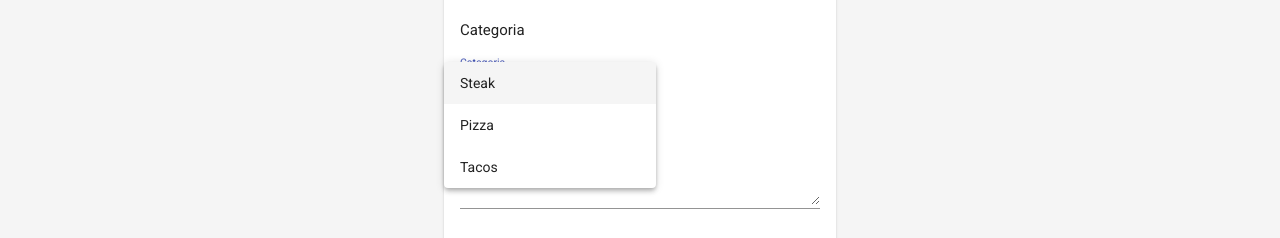
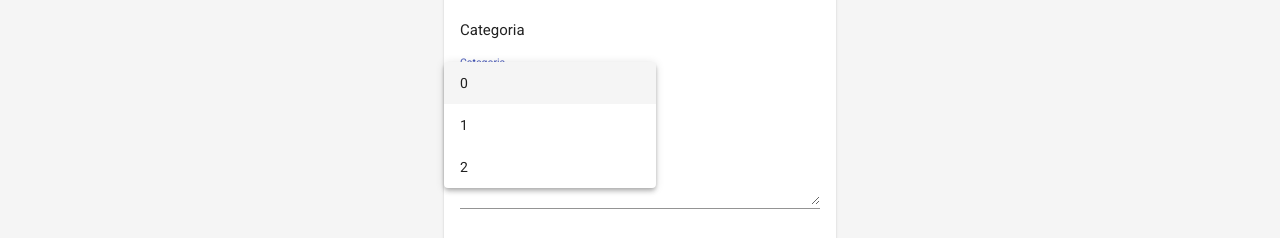
Before and after one commit to CoderCris/Kakebosh, an Angular app: page / in a window 1280 px wide. Both pictures are taken after a click on the element 550 px from the left and 551 px from the top of the page. Shown: the part 469-707 px from the top of the page. Built offline with nearby package versions, Linux system fonts and the light colour scheme.

Commit message:
changed names

```diff
--- a/src/app/user-data/user-data.component.html
+++ b/src/app/user-data/user-data.component.html
@@ -20,8 +20,8 @@
   aria-labelledby="example-radio-group-label"
   class="example-radio-group"
   [(ngModel)]="favoriteSeason">
-  <mat-radio-button class="example-radio-button" *ngFor="let season of seasons" [value]="season">
-    {{season}}
+  <mat-radio-button class="example-radio-button" *ngFor="let role of roles" [value]="role">
+    {{role}}
   </mat-radio-button>
 </mat-radio-group>
 
@@ -29,8 +29,8 @@
 <mat-form-field>
   <mat-label>Categoria</mat-label>
   <mat-select>
-    <mat-option *ngFor="let food of foods" [value]="food.value">
-      {{food.viewValue}}
+    <mat-option *ngFor="let category of categories" [value]="category.value">
+      {{category.viewValue}}
     </mat-option>
   </mat-select>
 </mat-form-field>
--- a/src/app/user-data/user-data.component.ts
+++ b/src/app/user-data/user-data.component.ts
@@ -1,6 +1,6 @@
 import { Component, OnInit } from '@angular/core';
 
-interface Food {
+interface User {
   value: string;
   viewValue: string;
 }
@@ -13,11 +13,11 @@ interface Food {
 export class UserDataComponent implements OnInit {
 
   favoriteSeason: string;
-  seasons: string[] = ['Alumno', 'Profesor', 'Administrador'];
-  foods: Food[] = [
-    {value: 'steak-0', viewValue: 'Steak'},
-    {value: 'pizza-1', viewValue: 'Pizza'},
-    {value: 'tacos-2', viewValue: 'Tacos'}
+  roles: string[] = ['Alumno', 'Profesor', 'Administrador'];
+  categories: User[] = [
+    {value: 'cat-0', viewValue: '0'},
+    {value: 'cat-1', viewValue: '1'},
+    {value: 'cat-2', viewValue: '2'}
   ];
 
   constructor() { }
```
